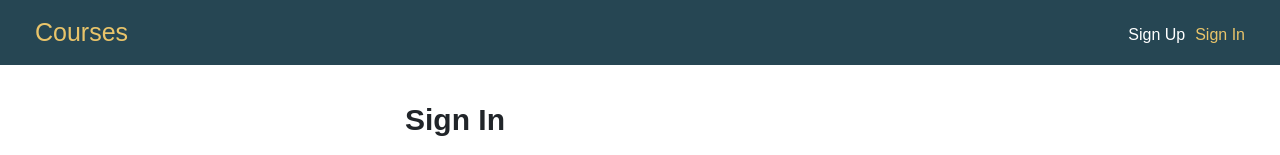
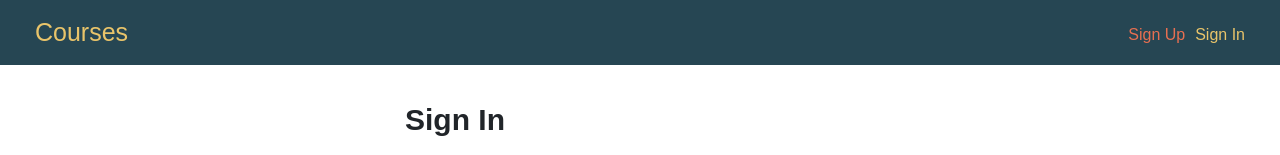
Before and after one commit to schmay33/techdegree-project-10, a React (Create React App) app in the folder client/: page /signin in a window 1280 px wide. In both pictures the pointer is over the link "Sign Up". Shown: the top 155 px of the page. Built offline with nearby package versions, Linux system fonts and the light colour scheme.

Commit message:
Update css

```diff
--- a/client/src/styles/global.css
+++ b/client/src/styles/global.css
@@ -196,7 +196,7 @@ textarea {
 	margin-bottom: 0;
 }
 a:not(.header--logo a, .button):hover {
-	color: var(--compliment-other);
+	color: var(--compliment);
 }
 a.button:hover {
 	color: var(--compliment-other);
```
